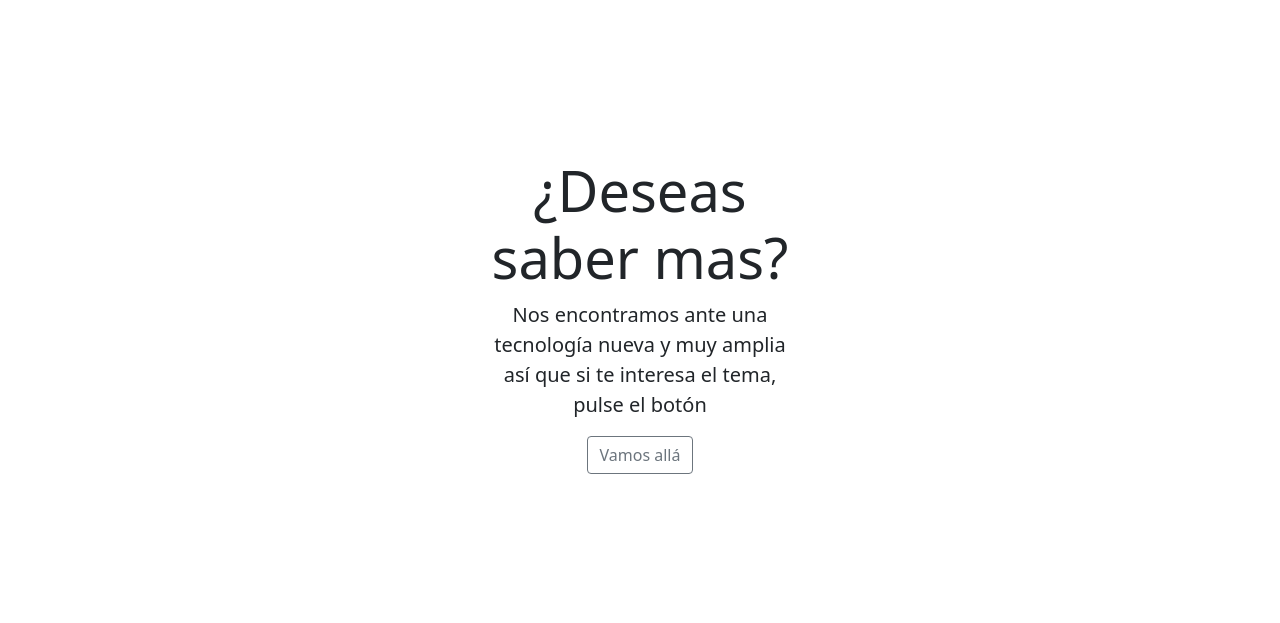
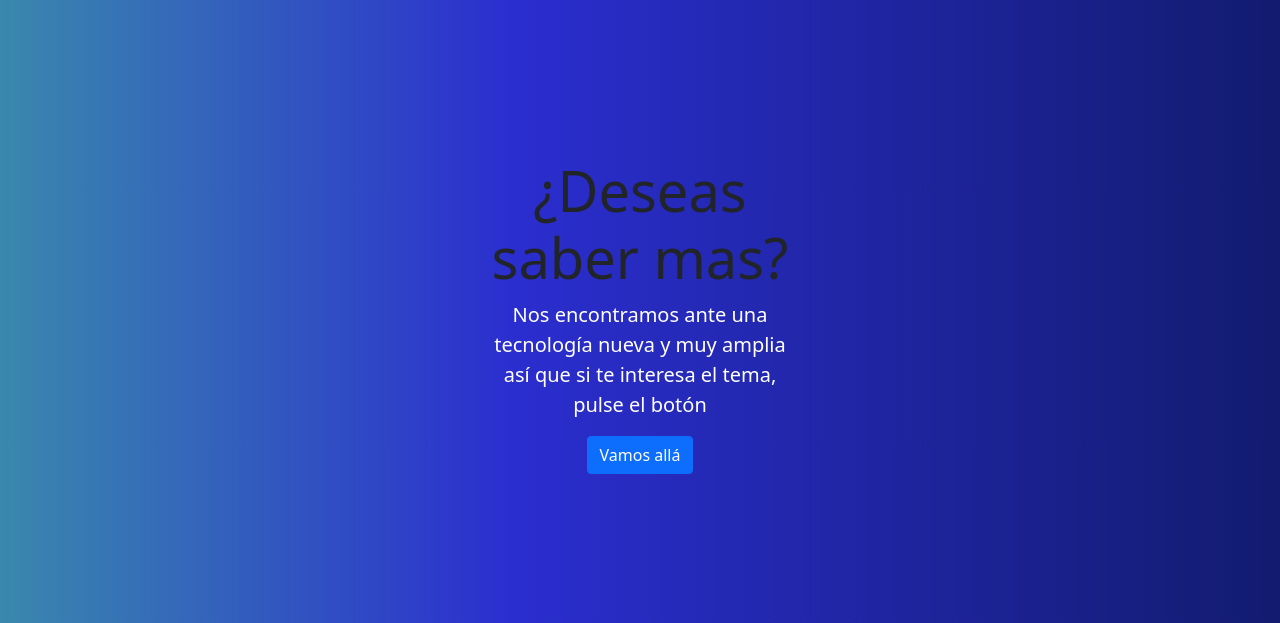
Before and after one commit to mark-blazquez/big-data, a plain HTML site: page index.html in a window 1280 px wide. Shown: the part 2352-2975 px from the top of the page. Drawn offline with nearby package versions, Linux system fonts and the light colour scheme.

Commit message:
Commit CM2

```diff
--- a/index.html
+++ b/index.html
@@ -15,6 +15,15 @@
 	<link rel='stylesheet' href='https://cdnjs.cloudflare.com/ajax/libs/font-awesome/4.7.0/css/font-awesome.min.css'>
 	<link rel="stylesheet" href="https://cdnjs.cloudflare.com/ajax/libs/font-awesome/4.7.0/css/font-awesome.min.css">
 	<script src="pagina.js"></script>
+	<style type="text/css">
+		body {
+			background: rgb(58,136,173);
+			background: linear-gradient(90deg, rgba(58,136,173,1) 0%, rgba(43,46,207,1) 40%, rgba(18,27,111,1) 100%);
+		}
+		p {
+			color: white;
+		}
+	</style>
 </head>
 <body>
 	<header >
@@ -109,7 +118,7 @@
 				<div class="col-md-5 p-lg-5 mx-auto my-5">
 				  <h1 class="display-4 font-weight-normal">¿Deseas saber mas?</h1>
 				  <p class="lead font-weight-normal">Nos encontramos ante una tecnología nueva y muy amplia así que si te interesa el tema, pulse el botón</p>
-				  <a class="btn btn-outline-secondary" href="https://es.wikipedia.org/wiki/Macrodatos">Vamos allá</a>
+				  <a class="btn btn-primary" href="https://es.wikipedia.org/wiki/Macrodatos">Vamos allá</a>
 				</div>
 				<div class="product-device box-shadow d-none d-md-block"></div>
 				<div class="product-device product-device-2 box-shadow d-none d-md-block"></div>
@@ -121,7 +130,7 @@
 
 			<span class="fa-stack fa-2x"><!--icono link-->
 					<a href="https://github.com/mark-blazquez/big-data">
-					<i class="fa fa-github" style="font-size:48px;color:#0d6efd"></i>
+					<i class="fa fa-github" style="font-size:48px; color:#0d6efd"></i>
 					</a>
 			</span>
 			</div>
```
